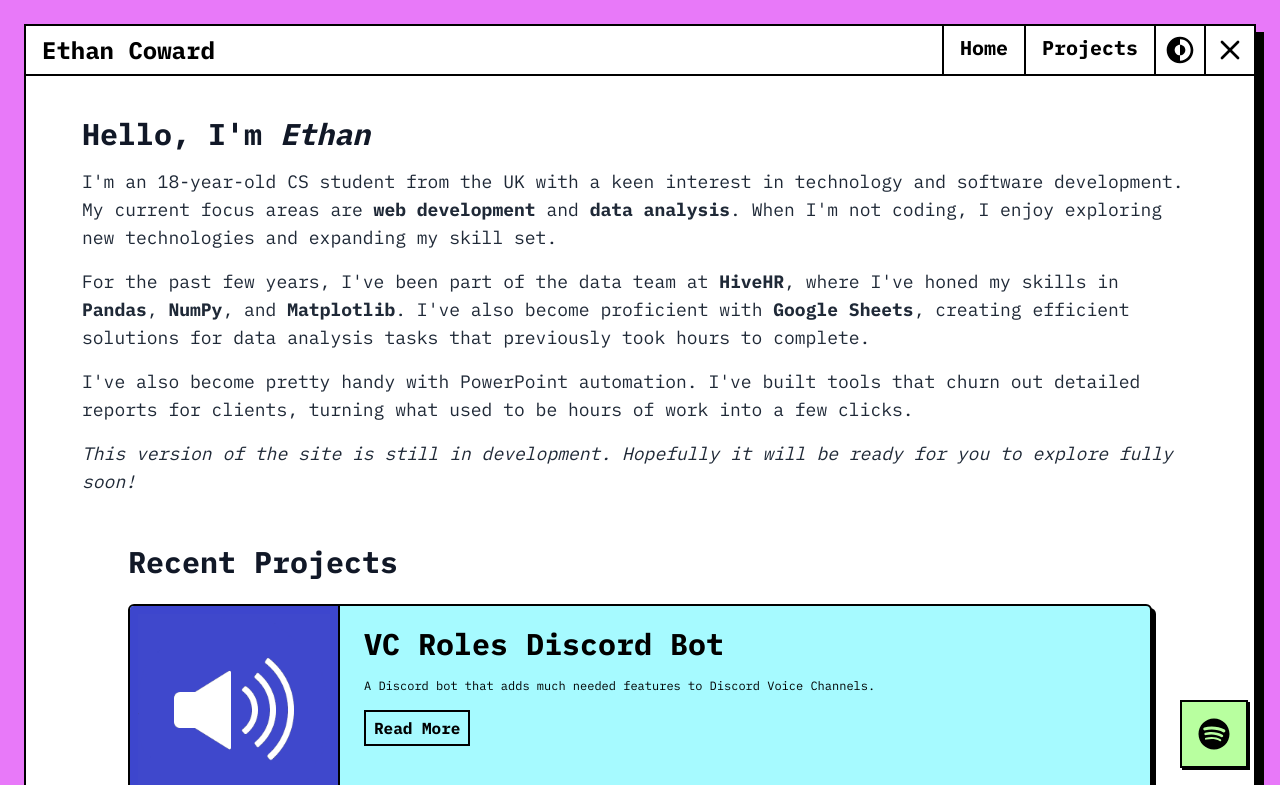
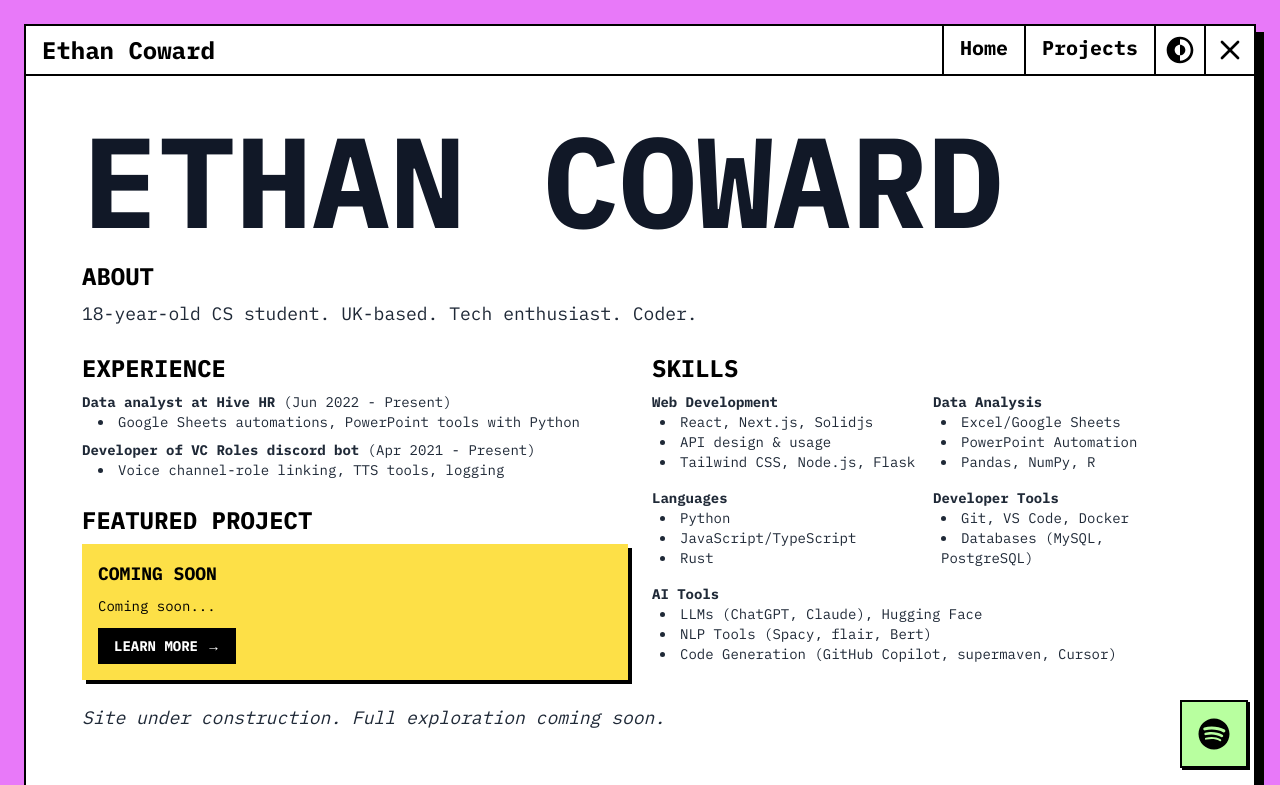
Before and after one commit to CDE90/future-ethancoward.dev, a Next.js app: page / in a window 1280 px wide. Shown: the top 785 px of the page. Built offline with nearby package versions, Linux system fonts and the light colour scheme; no server answers.

Commit message:
Improve home styling

```diff
--- a/src/app/_components/ProjectList.tsx
+++ b/src/app/_components/ProjectList.tsx
@@ -28,9 +28,7 @@ export function ProjectList({ projects }: { projects: Project[] }) {
                 <h1 className="mb-4 text-xl font-bold sm:text-3xl">
                   {project.title}
                 </h1>
-                <p className="mb-4 line-clamp-4 text-xs">
-                  {project.description}
-                </p>
+                <p className="mb-4 line-clamp-4">{project.description}</p>
                 <strong className="inline-block border-2 border-black px-2 py-1 transition-all hover:bg-black hover:text-white">
                   Read More
                 </strong>
--- a/src/app/page.tsx
+++ b/src/app/page.tsx
@@ -1,71 +1,139 @@
+import Link from "next/link";
 import { ProjectList, type Project } from "~/app/_components/ProjectList";
 
 export default function HomePage() {
   return (
     <main>
-      <div className="mx-auto flex h-full max-w-7xl flex-col items-center px-4">
+      <div className="mx-auto flex h-full max-w-7xl flex-col px-4">
         <div className="px-4 pt-8 sm:px-6 lg:px-8">
-          <div className="mx-auto max-w-7xl">
-            <h1 className="mb-4 text-2xl font-bold text-gray-900 sm:text-3xl dark:text-gray-100">
-              Hello, I&apos;m <em>Ethan</em>
+          <div className="max-w-7xl">
+            <h1 className="mb-4 text-7xl font-bold text-gray-900 sm:text-9xl dark:text-gray-100">
+              ETHAN COWARD
             </h1>
-            <p className="mb-4 text-gray-800 sm:text-lg dark:text-gray-300">
-              I&apos;m an 18-year-old CS student from the UK with a keen
-              interest in technology and software development. My current focus
-              areas are <strong>web development</strong> and{" "}
-              <strong>data analysis</strong>. When I&apos;m not coding, I enjoy
-              exploring new technologies and expanding my skill set.
-            </p>
-            <p className="mb-4 text-gray-800 sm:text-lg dark:text-gray-300">
-              For the past few years, I&apos;ve been part of the data team at{" "}
-              <strong>HiveHR</strong>, where I&apos;ve honed my skills in{" "}
-              <strong>Pandas</strong>, <strong>NumPy</strong>, and{" "}
-              <strong>Matplotlib</strong>. I&apos;ve also become proficient with{" "}
-              <strong>Google Sheets</strong>, creating efficient solutions for
-              data analysis tasks that previously took hours to complete.
-            </p>
-            <p className="mb-4 text-gray-800 sm:text-lg dark:text-gray-300">
-              I&apos;ve also become pretty handy with PowerPoint automation.
-              I&apos;ve built tools that churn out detailed reports for clients,
-              turning what used to be hours of work into a few clicks.
-            </p>
-            <p className="mb-4 text-gray-800 sm:text-lg dark:text-gray-300">
-              <em>
-                This version of the site is still in development. Hopefully it
-                will be ready for you to explore fully soon!
-              </em>
+
+            <section className="mb-6">
+              <h2 className="mb-2 text-2xl font-bold">ABOUT</h2>
+              <p className="text-gray-800 sm:text-lg dark:text-gray-300">
+                18-year-old CS student. UK-based. Tech enthusiast. Coder.
+              </p>
+            </section>
+
+            <div className="grid grid-cols-1 gap-6 lg:grid-cols-2">
+              <div className="space-y-6">
+                <section>
+                  <h2 className="mb-2 text-2xl font-bold">EXPERIENCE</h2>
+                  <ul className="space-y-2 text-sm text-gray-800 dark:text-gray-300">
+                    <li>
+                      <strong>Data analyst at Hive HR</strong> (Jun 2022 -
+                      Present)
+                      <ul className="list-inside list-disc pl-4">
+                        <li>
+                          Google Sheets automations, PowerPoint tools with
+                          Python
+                        </li>
+                      </ul>
+                    </li>
+                    <li>
+                      <strong>Developer of VC Roles discord bot</strong> (Apr
+                      2021 - Present)
+                      <ul className="list-inside list-disc pl-4">
+                        <li>Voice channel-role linking, TTS tools, logging</li>
+                      </ul>
+                    </li>
+                  </ul>
+                </section>
+
+                <section className="neo-brutalist-featured-project">
+                  <h2 className="mb-2 text-2xl font-bold">FEATURED PROJECT</h2>
+                  <div className="bg-yellow-300 p-4 shadow-[4px_4px_0px_0px_rgba(0,0,0,1)]">
+                    <h3 className="mb-2 text-lg font-bold uppercase">
+                      Coming Soon
+                    </h3>
+                    <p className="mb-3 text-sm">Coming soon...</p>
+                    <Link
+                      href="#"
+                      className="inline-block bg-black px-4 py-2 text-sm font-bold text-white transition-transform hover:translate-x-1 hover:translate-y-1"
+                    >
+                      LEARN MORE →
+                    </Link>
+                  </div>
+                </section>
+              </div>
+
+              <section>
+                <h2 className="mb-2 text-2xl font-bold">SKILLS</h2>
+                <div className="flex flex-col gap-4 text-sm text-gray-800 sm:grid sm:grid-cols-2 dark:text-gray-300">
+                  <div>
+                    <h3 className="font-semibold">Web Development</h3>
+                    <ul className="list-inside list-disc pl-2">
+                      <li>React, Next.js, Solidjs</li>
+                      <li>API design & usage</li>
+                      <li>Tailwind CSS, Node.js, Flask</li>
+                    </ul>
+                  </div>
+                  <div>
+                    <h3 className="font-semibold">Data Analysis</h3>
+                    <ul className="list-inside list-disc pl-2">
+                      <li>Excel/Google Sheets</li>
+                      <li>PowerPoint Automation</li>
+                      <li>Pandas, NumPy, R</li>
+                    </ul>
+                  </div>
+                  <div>
+                    <h3 className="font-semibold">Languages</h3>
+                    <ul className="list-inside list-disc pl-2">
+                      <li>Python</li>
+                      <li>JavaScript/TypeScript</li>
+                      <li>Rust</li>
+                    </ul>
+                  </div>
+                  <div>
+                    <h3 className="font-semibold">Developer Tools</h3>
+                    <ul className="list-inside list-disc pl-2">
+                      <li>Git, VS Code, Docker</li>
+                      <li>Databases (MySQL, PostgreSQL)</li>
+                    </ul>
+                  </div>
+                  <div className="col-span-2">
+                    <h3 className="font-semibold">AI Tools</h3>
+                    <ul className="list-inside list-disc pl-2">
+                      <li>LLMs (ChatGPT, Claude), Hugging Face</li>
+                      <li>NLP Tools (Spacy, flair, Bert)</li>
+                      <li>
+                        Code Generation (GitHub Copilot, supermaven, Cursor)
+                      </li>
+                    </ul>
+                  </div>
+                </div>
+              </section>
+            </div>
+
+            <p className="mb-4 mt-6 text-gray-800 sm:text-lg dark:text-gray-300">
+              <em>Site under construction. Full exploration coming soon.</em>
             </p>
           </div>
         </div>
 
         <div className="mb-6 w-full px-4 pt-8 sm:px-6 lg:px-8">
-          <div className="mx-auto max-w-5xl">
+          <div className="">
             <h2 className="mb-6 text-2xl font-bold text-gray-900 sm:text-3xl dark:text-gray-100">
-              Recent Projects
+              PROJECTS
             </h2>
             <ProjectList projects={projects} />
           </div>
         </div>
 
         <div className="mb-4 px-4 sm:px-6 lg:px-8">
-          <div className="mx-auto max-w-7xl">
+          <div className="max-w-7xl">
             <h2 className="mb-4 text-2xl font-bold text-gray-900 sm:text-3xl dark:text-gray-100">
-              Let&apos;s Connect
+              CONTACT
             </h2>
             <p className="mb-4 text-gray-800 sm:text-lg dark:text-gray-300">
-              If you have a project idea, want to discuss technology trends, or
-              are interested in collaboration, please don&apos;t hesitate to
-              reach out. You can contact me at{" "}
-              <strong className="group text-[#e879f9] transition-all duration-300 ease-in-out dark:text-[#e879f9]">
-                <a
-                  className="bg-gradient-to-r from-[#e879f9] to-[#e879f9] bg-[length:0%_2px] bg-left-bottom bg-no-repeat transition-all ease-out group-hover:bg-[length:100%_2px] dark:from-[#e879f9] dark:to-[#e879f9]"
-                  href="mailto:hello@ethancoward.dev"
-                >
-                  hello@ethancoward.dev
-                </a>
+              Got ideas? Let&apos;s talk.
+              <br />
+              <strong className="text-[#e879f9] underline decoration-transparent transition-all hover:decoration-[#e879f9] dark:text-[#e879f9]">
+                <a href="mailto:hello@ethancoward.dev">hello@ethancoward.dev</a>
               </strong>
-              . I&apos;m always open to interesting discussions and new
-              opportunities.
             </p>
           </div>
         </div>
@@ -123,4 +191,7 @@ const projects: Project[] = [
 
 export const metadata = {
   title: "Ethan Coward | Home",
+  description:
+    "Ethan Coward's portfolio: Web dev, data analysis, and projects.",
+  keywords: "Ethan Coward, web development, data analysis, portfolio, projects",
 };
```
